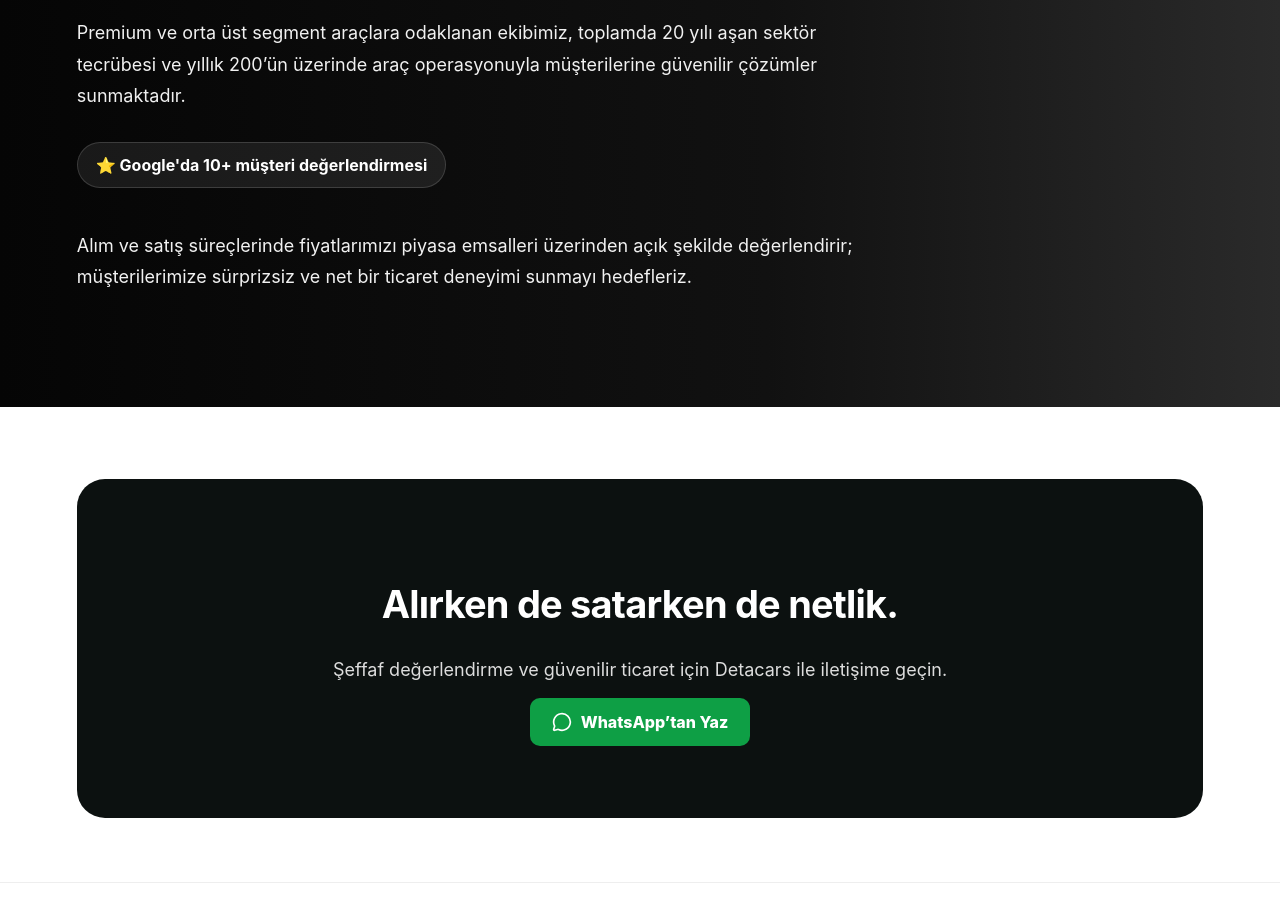
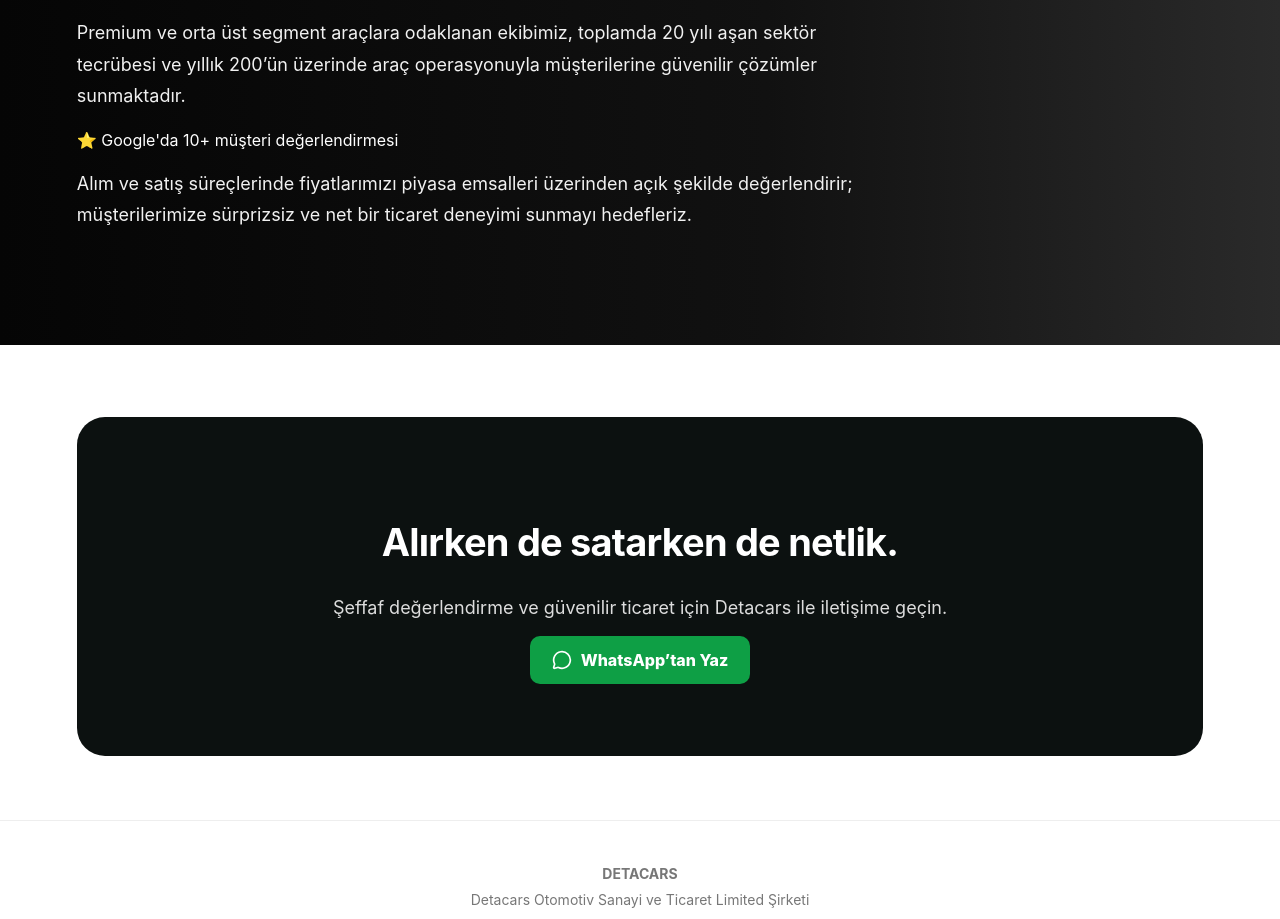
Before and after one commit to alitamirciler/detacars-website, a Next.js app: page / in a window 1280 px wide. Shown: the part 3360-4279 px from the top of the page. Built offline with nearby package versions, Linux system fonts and the light colour scheme.

Commit message:
remove google badge

```diff
--- a/app/globals.css
+++ b/app/globals.css
@@ -112,19 +112,6 @@
 .about div{max-width:820px}
 .about p{font-size:18px;color:#f1f1f1;line-height:1.75}
 
-.googleBadge{
-  display:inline-flex;
-  align-items:center;
-  gap:8px;
-  margin:12px 0 24px;
-  padding:12px 18px;
-  border-radius:999px;
-  background:rgba(255,255,255,.08);
-  border:1px solid rgba(255,255,255,.15);
-  color:#fff;
-  font-weight:700;
-}
-
 .finalCta{margin:72px 6vw 64px;border-radius:28px;background:#0c1110;color:#fff;text-align:center;padding:72px 24px}
 .finalCta p{color:#ddd;font-size:18px}
 
```
